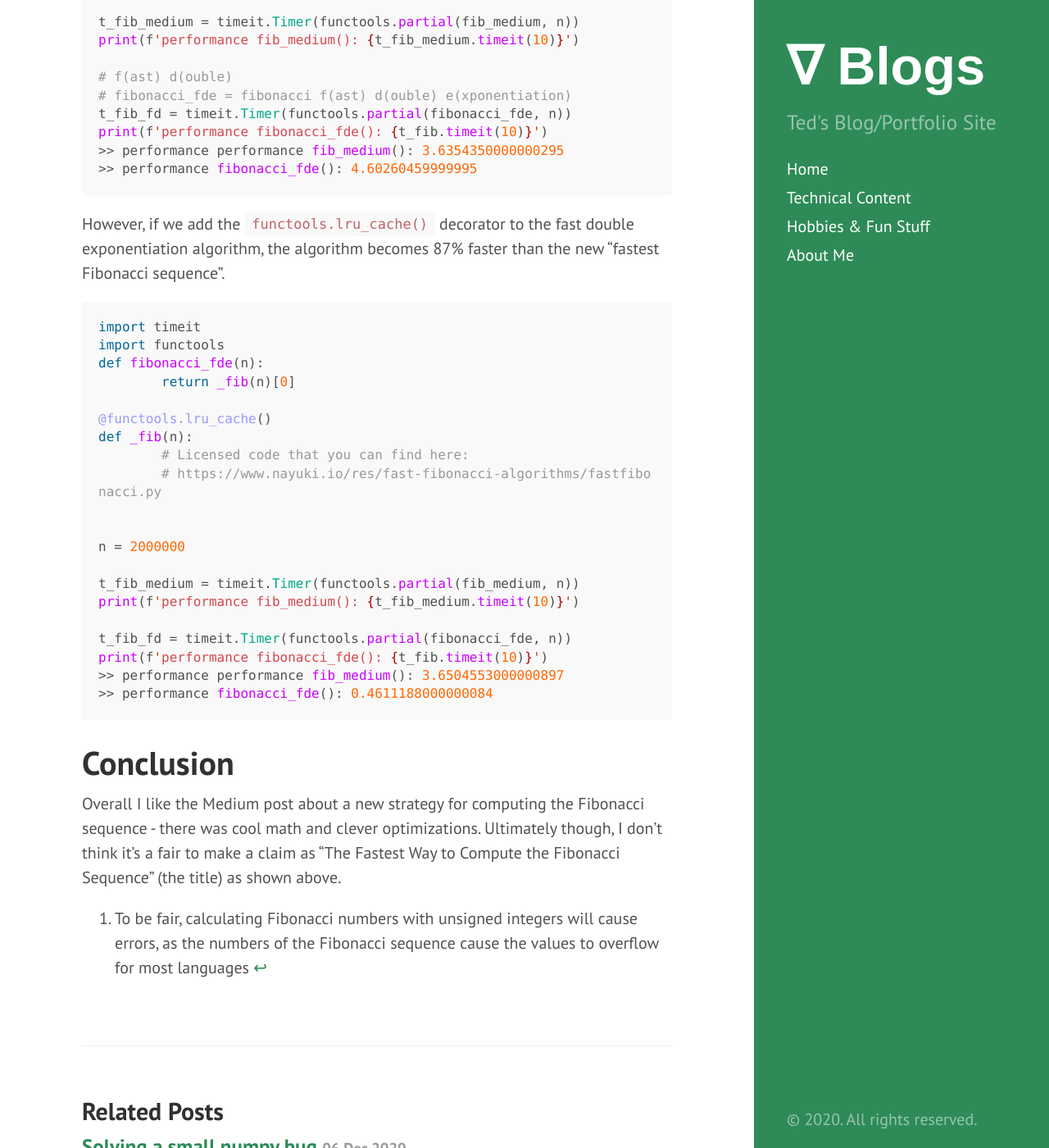
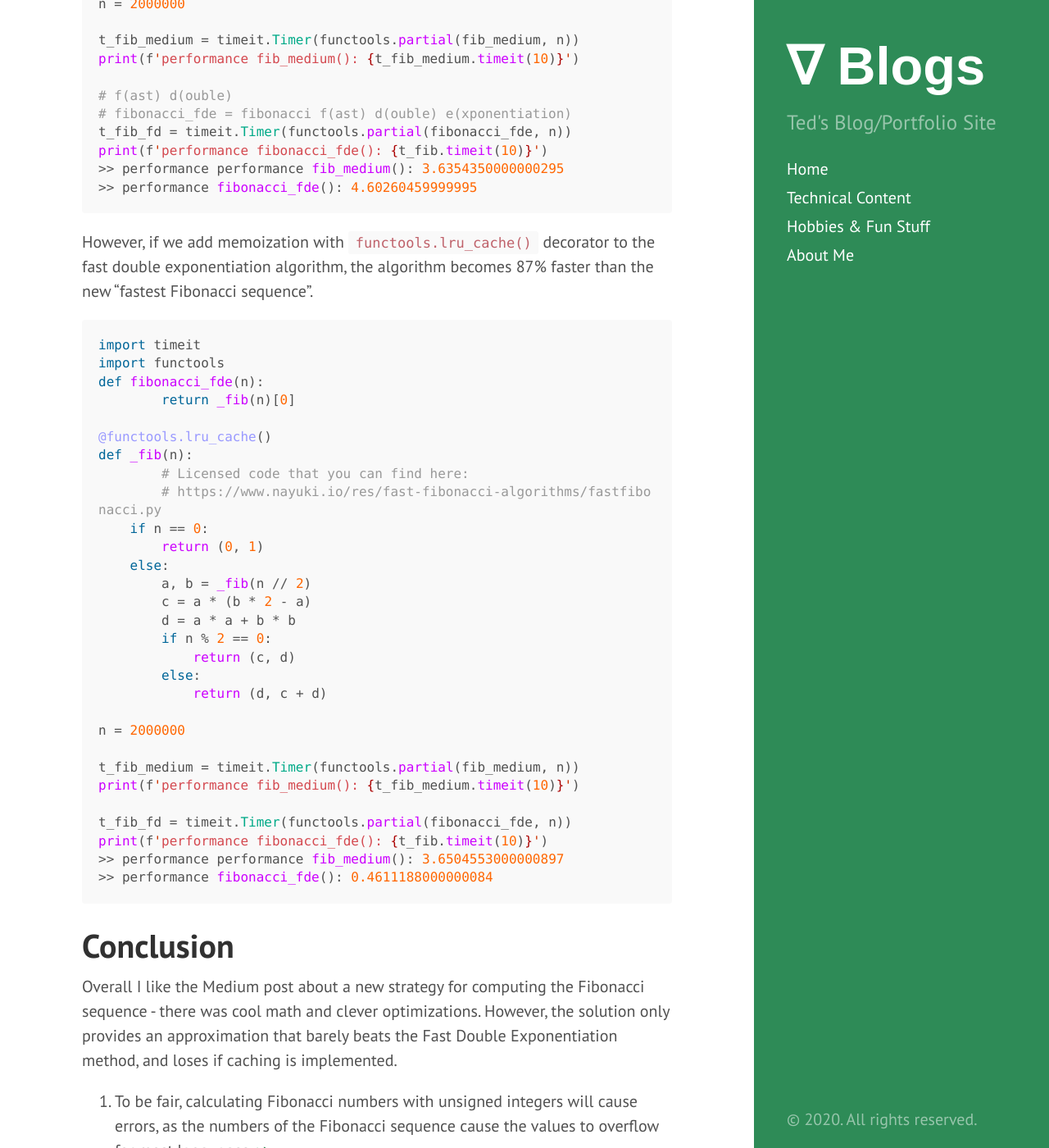
Before and after one commit to tedkim97/tedkim97.github.io, a Jekyll site: the page built from _posts/2020-12-13-fib_critique.md, in a window 1280 px wide and 1400 px high, scrolled down 3732 px. Shown: the whole window at 82% size. Built offline with Jekyll 4.4.1, drawn with Linux system fonts in a browser that asks for light colours; formulas are drawn with MathJax 3; some of the changed text lies outside the part shown.

Commit message:
mor emods

````diff
--- a/_posts/2020-12-13-fib_critique.md
+++ b/_posts/2020-12-13-fib_critique.md
@@ -24,7 +24,9 @@ tags:
 The core of the approach is to use the Binet Formula to calculate the terms of Fibonacci sequence ([link to proof](http://mathonline.wikidot.com/a-closed-form-of-the-fibonacci-sequence)) and apply some conversions using the binomial theorem and log properties. If you want to see exactly how the approach is defined, [I encourage you to read the article!](https://medium.com/cantors-paradise/fastest-fibonacci-9273e2a1805d).
 
 ##### The Binet Formula:
-$ fib(n) = \frac{1}{\sqrt{5}}\left[\left(\frac{1+\sqrt{5}}{2}\right)^{n} -\left(\frac{1-\sqrt{5}}{2}\right)^{n}\right] $
+$$
+fib(n) = \frac{1}{\sqrt{5}}\left[\left(\frac{1+\sqrt{5}}{2}\right)^{n} -\left(\frac{1-\sqrt{5}}{2}\right)^{n}\right]
+$$
 
 ##### The End Code (Binomial Theorem & Logs)
 
@@ -87,7 +89,7 @@ People can compute the $N$th term of the Fibonacci sequence with a closed form e
 
 Capel's method relies on storing fibonacci numbers as an exponentiation of two `float`'s like $ f_{1} \times e^{f_{2}} $.
 
-This is a great optimization and a nifty way of storing large numbers in less space, but [Floating point arithmetic](https://en.wikipedia.org/wiki/Floating-point_arithmetic) doesn't provide an infinite amount of precision[^1].
+This is a great optimization and a nifty way of storing large numbers in less space, but [floating point arithmetic](https://en.wikipedia.org/wiki/Floating-point_arithmetic) doesn't provide an infinite amount of precision[^1].
 
 [^1]: To be fair, calculating Fibonacci numbers with unsigned integers will cause errors, as the numbers of the Fibonacci sequence cause the values to overflow for most languages
 
@@ -142,7 +145,7 @@ print(f'performance fibonacci_fde(): {t_fib.timeit(10)}')
 >> performance fibonacci_fde(): 4.60260459999995
 ```
 
-However, if we add the [`functools.lru_cache()`](https://docs.python.org/3/library/functools.html) decorator to the fast double exponentiation algorithm, the algorithm becomes 87% faster than the new "fastest Fibonacci sequence".
+However, if we add memoization with [`functools.lru_cache()`](https://docs.python.org/3/library/functools.html) decorator to the fast double exponentiation algorithm, the algorithm becomes 87% faster than the new "fastest Fibonacci sequence".
 
 ```python
 import timeit
@@ -154,7 +157,16 @@ def fibonacci_fde(n):
 def _fib(n):
 	# Licensed code that you can find here:
 	# https://www.nayuki.io/res/fast-fibonacci-algorithms/fastfibonacci.py
-
+    if n == 0:
+        return (0, 1)
+    else:
+        a, b = _fib(n // 2)
+        c = a * (b * 2 - a)
+        d = a * a + b * b
+        if n % 2 == 0:
+            return (c, d)
+        else:
+            return (d, c + d)
 
 n = 2000000
 
@@ -168,4 +180,4 @@ print(f'performance fibonacci_fde(): {t_fib.timeit(10)}')
 ```
 
 # Conclusion
-Overall I like the Medium post about a new strategy for computing the Fibonacci sequence - there was cool math and clever optimizations. Ultimately though, I don't think it's a fair to make a claim as "The Fastest Way to Compute the Fibonacci Sequence" (the title) as shown above.
+Overall I like the Medium post about a new strategy for computing the Fibonacci sequence - there was cool math and clever optimizations. However, the solution only provides an approximation that barely beats the Fast Double Exponentiation method, and loses if caching is implemented.
````
Also changed, not shown: other parts of _posts/2020-12-13-fib_critique.md (+3 -2 lines).
